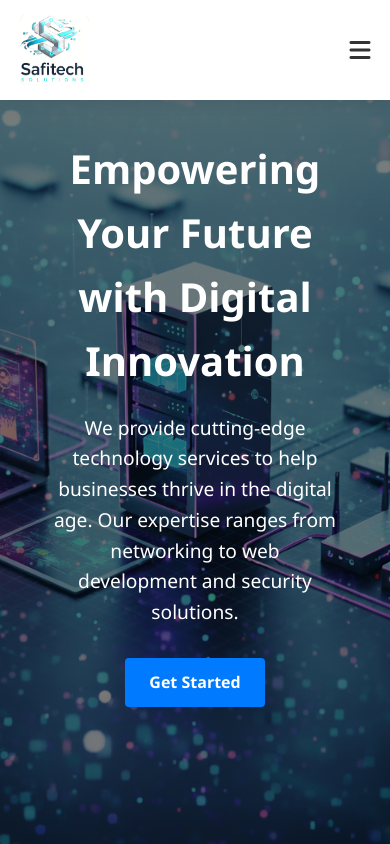
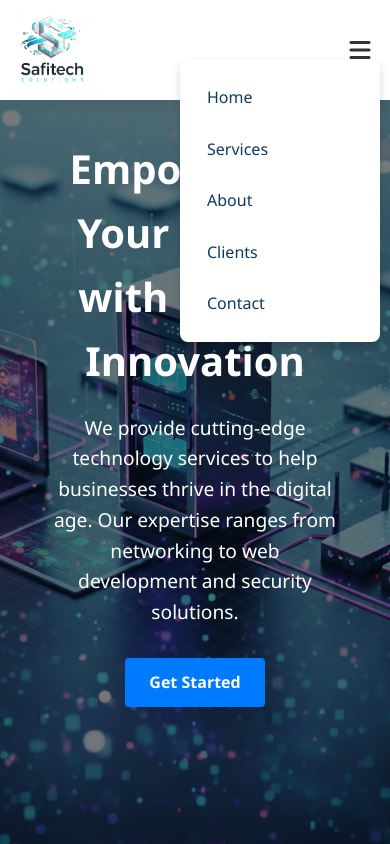
Before and after one commit to Stephenmulei/safitechsolutions, a website: page safitech-original-integrated/frontend/index.html in a window 390 px wide. Both pictures are taken after a click on the element 360 px from the left and 49 px from the top of the page. Shown: the top 844 px of the page. Drawn offline with Linux system fonts and the light colour scheme.

Commit message:
Update style.css

```diff
--- a/safitech-original-integrated/frontend/css/style.css
+++ b/safitech-original-integrated/frontend/css/style.css
@@ -167,47 +167,47 @@ footer { background:var(--dark); color:white; padding:50px 0 20px; }
   /* Show hamburger */
   .menu-toggle {
     display: block;
-    cursor: pointer;
-    z-index: 1001; /* keep it above menu */
   }
 
-  /* Sidebar nav-links */
+  /* Hide nav-links initially */
   .nav-links {
-    position: fixed;
-    top: 0;
-    right: -250px;           /* hide off-screen */
-    width: 220px;
-    height: 100%;
-    background: #fff;
-    flex-direction: column;
-    padding: 60px 20px;
-    box-shadow: -2px 0 8px rgba(0,0,0,0.2);
-    transition: right 0.3s ease-in-out;
-    z-index: 1000;
+    display: none;
+    flex-direction: column;   /* stack vertically */
+    background: #fff;         /* white background */
+    position: absolute;
+    top: 60px;                /* just below navbar */
+    right: 10px;              /* align to right side */
+    width: 200px;             /* smaller sidebar size */
+    padding: 12px 0;
+    border-radius: 8px;       /* rounded edges */
+    box-shadow: 0 4px 10px rgba(0,0,0,0.15); /* floating effect */
   }
 
-  /* When active, slide in */
+  /* Show links when .active is added */
   .nav-links.active {
-    right: 0;
+    display: flex;
   }
 
   .nav-links li {
-    margin: 15px 0;
+    text-align: left;        /* align links to left */
+    margin: 5px 15px;
   }
 
+  /* Style the actual links */
   .nav-links li a {
     color: #0d3b66;          /* dark blue */
     text-decoration: none;
     font-weight: 500;
+    padding: 8px 12px;
     display: block;
-    padding: 10px;
     border-radius: 5px;
     transition: background 0.3s, color 0.3s;
   }
 
+  /* Hover effect */
   .nav-links li a:hover {
-    background: #e6f0fa;
-    color: #082c4c;
+    background: #e6f0fa;     /* light blue */
+    color: #082c4c;          /* darker blue */
   }
 }
 
```
